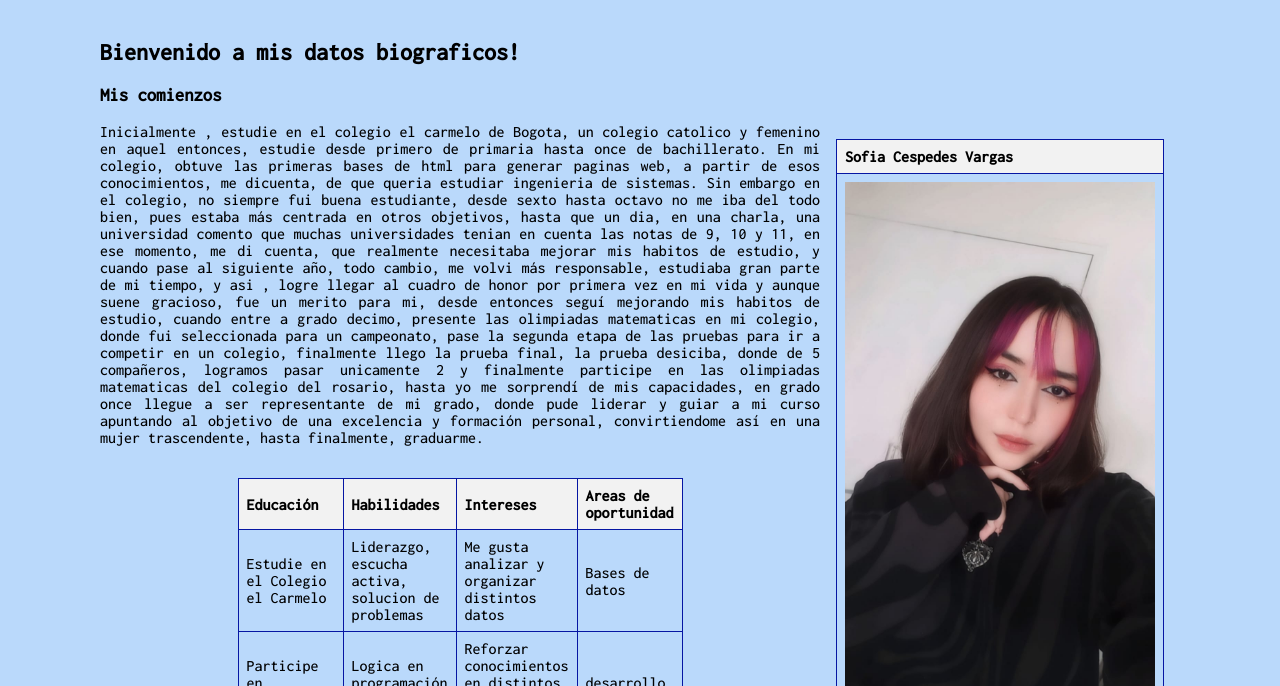
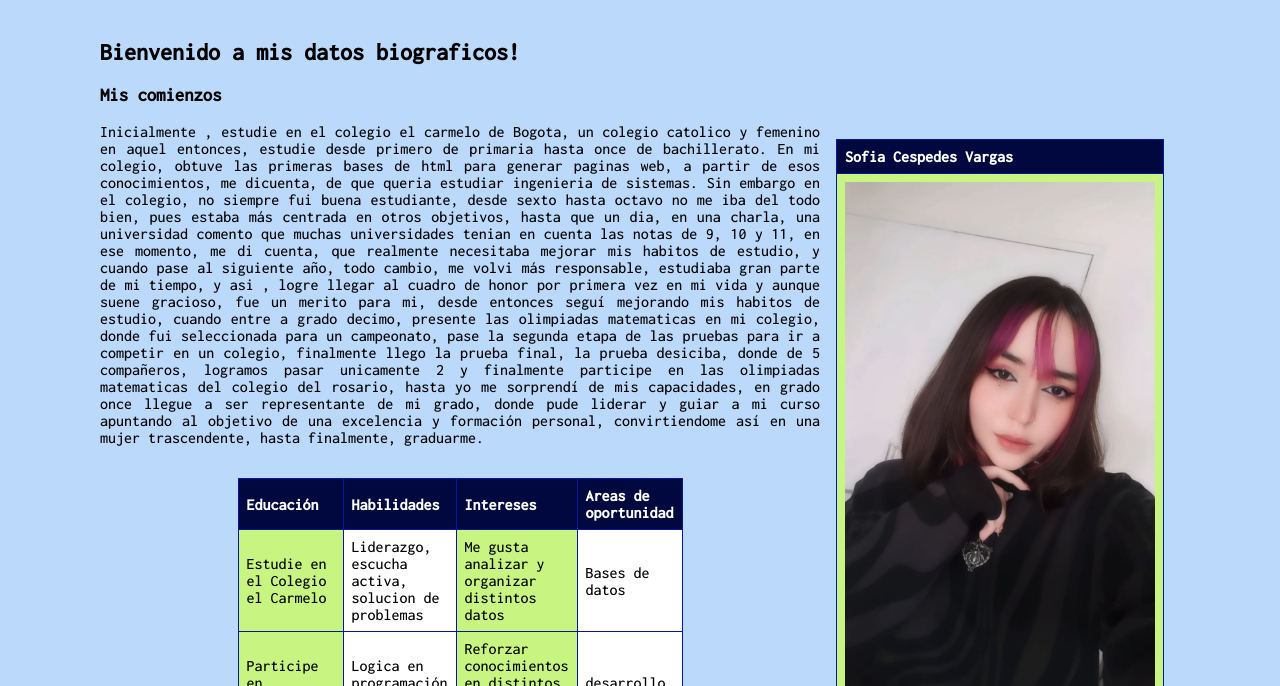
Before and after one commit to Sofia19c/5paginas-web, a plain HTML site: page pagina2.html in a window 1280 px wide. Shown: the part 114-800 px from the top of the page. Drawn offline with Linux system fonts and the light colour scheme.

Commit message:
colores requeridos a la tabla de la pagina 2

```diff
--- a/style2.css
+++ b/style2.css
@@ -82,10 +82,21 @@ table {
     padding: 8px; /* Espacio entre el contenido de la celda y el borde */
     text-align: left; /* Alineación del texto dentro de las celdas */
     font-family: 'Inconsolata', monospace;
+    color: #ffffff;
+  }
+
+  td:nth-child(even){
+    background-color: #fff;
+    color: #000000;
+  }
+
+  td:nth-child(odd){
+    background-color: #c8f481;
+    color: #000000;
   }
 
   th {
-    background-color: #f2f2f2; /* Color de fondo para las celdas del encabezado */
+    background-color: #00093f; /* Color de fondo para las celdas del encabezado */
   }
 .contenedor-tabla{
   display: flex;
```
